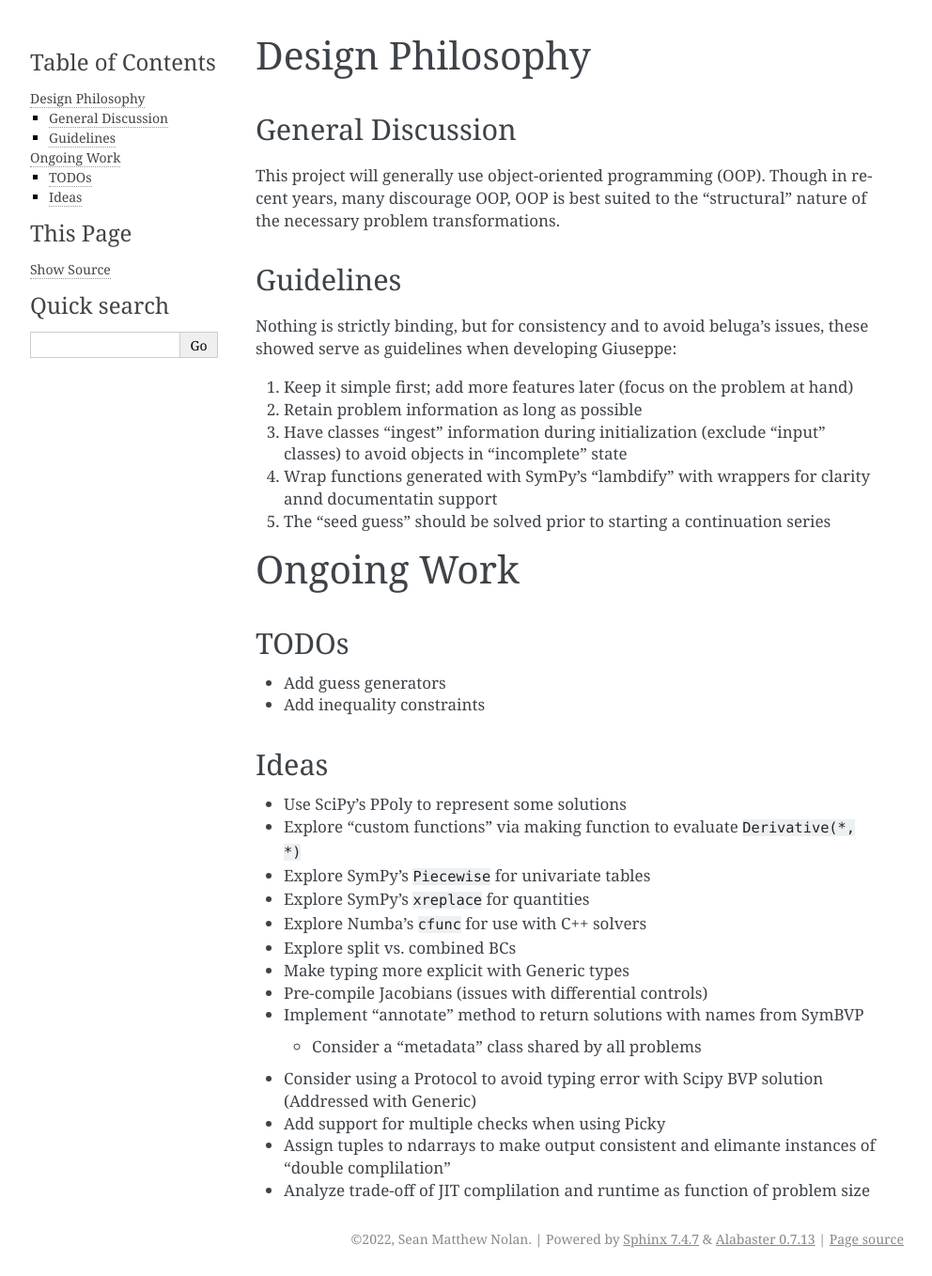
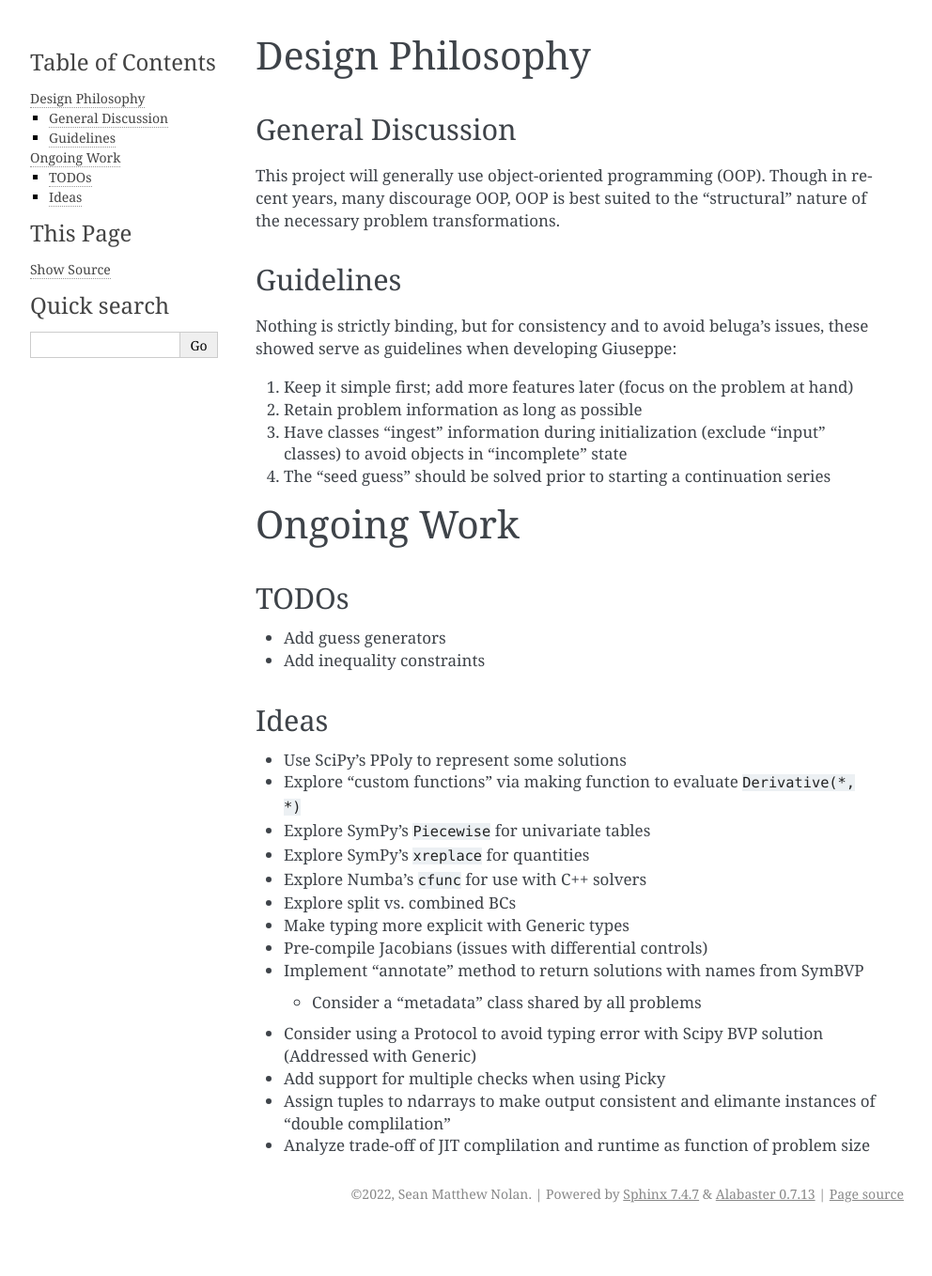
Before and after one commit to SeanMatthewNolan/Giuseppe, a Sphinx documentation site: the page built from docs/dev_notes.rst, in a window 1280 px wide. Shown: the whole page at 94% size, without its empty margins (148-1140 px from the left). Built offline with Sphinx 7.4.7, drawn with Linux system fonts in a browser that asks for light colours; after the commit the page ends 1310 px from its top, so only the background shows below that.

```diff
--- a/dev_notes/design_philosophy.md
+++ b/dev_notes/design_philosophy.md
@@ -1,16 +1,15 @@
-## Design Philosophy
+# Design Philosophy
 
-### General Discussion
+## General Discussion
 
 This project will generally use object-oriented programming (OOP).
 Though in recent years, many discourage OOP, OOP is best suited to the "structural" nature of the necessary problem transformations.
 
-### Guidelines
+## Guidelines
 
 Nothing is strictly binding, but for consistency and to avoid beluga's issues, these showed serve as guidelines when developing Giuseppe:
 
 1. Keep it simple first; add more features later (focus on the problem at hand)
 2. Retain problem information as long as possible
 3. Have classes "ingest" information during initialization (exclude "input" classes) to avoid objects in "incomplete" state
-4. Wrap functions generated with SymPy's "lambdify" with wrappers for clarity annd documentatin support
-5. The "seed guess" should be solved prior to starting a continuation series
+4. The "seed guess" should be solved prior to starting a continuation series
--- a/dev_notes/todos.md
+++ b/dev_notes/todos.md
@@ -1,11 +1,11 @@
-## Ongoing Work
+# Ongoing Work
 
-### TODOs
+## TODOs
 
 - Add guess generators
 - Add inequality constraints
 
-### Ideas
+## Ideas
 
 - Use SciPy's PPoly to represent some solutions
 - Explore "custom functions" via making function to evaluate `Derivative(*, *)`
--- a/docs/conf.py
+++ b/docs/conf.py
@@ -18,6 +18,7 @@
     'myst_parser',
     'sphinx.ext.autodoc',
     'sphinx.ext.coverage',
+    'sphinx_autodoc_typehints',
     'sphinx.ext.napoleon'
 ]
 
--- a/docs/index.rst
+++ b/docs/index.rst
@@ -1,7 +1,7 @@
 Welcome to Giuseppe's documentation!
 ====================================
 .. toctree::
-   :maxdepth: 2
+   :maxdepth: 3
    :caption: Contents:
 
    README.rst
--- a/setup.cfg
+++ b/setup.cfg
@@ -19,3 +19,4 @@
 docs =
     sphinx == 4.5.0
     myst-parser == 0.17.0
+    sphinx-autodoc-typehints == 1.18.0
```
Also changed, not shown: docs/code.rst (+92 -10 lines), 2 other files.
